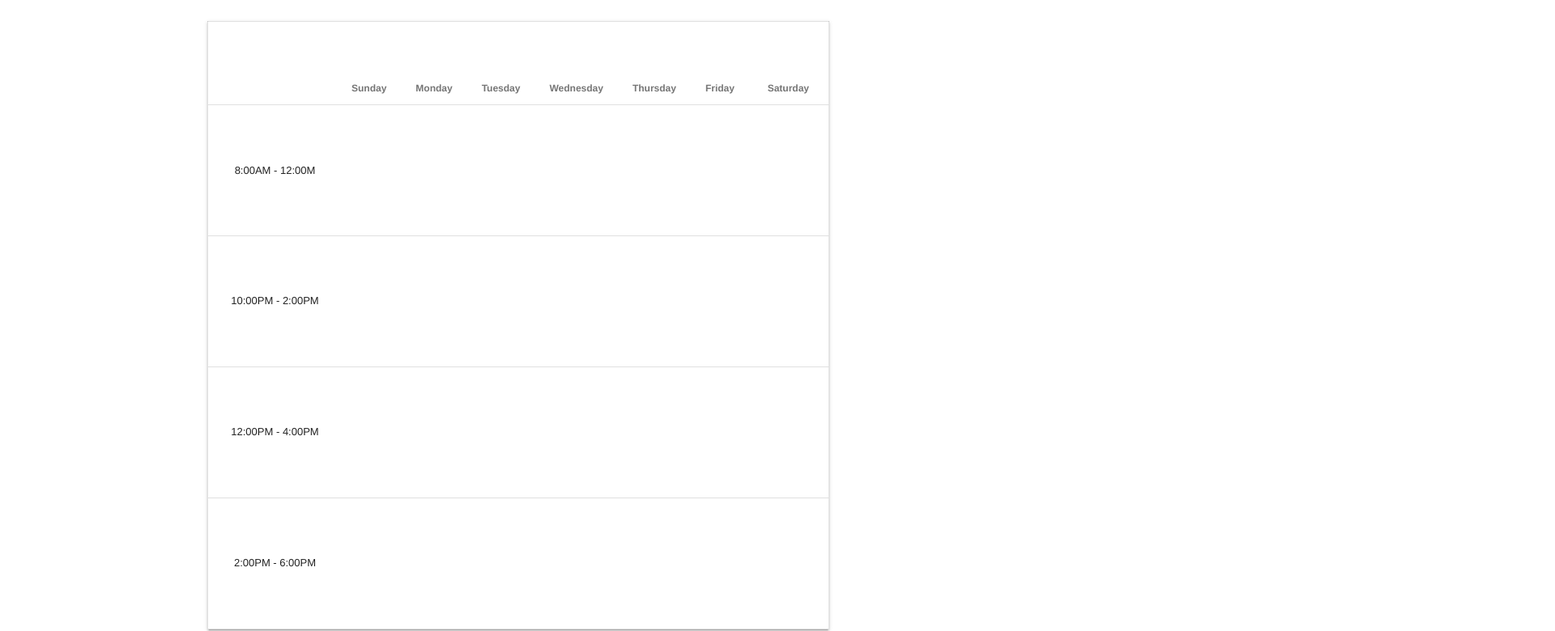
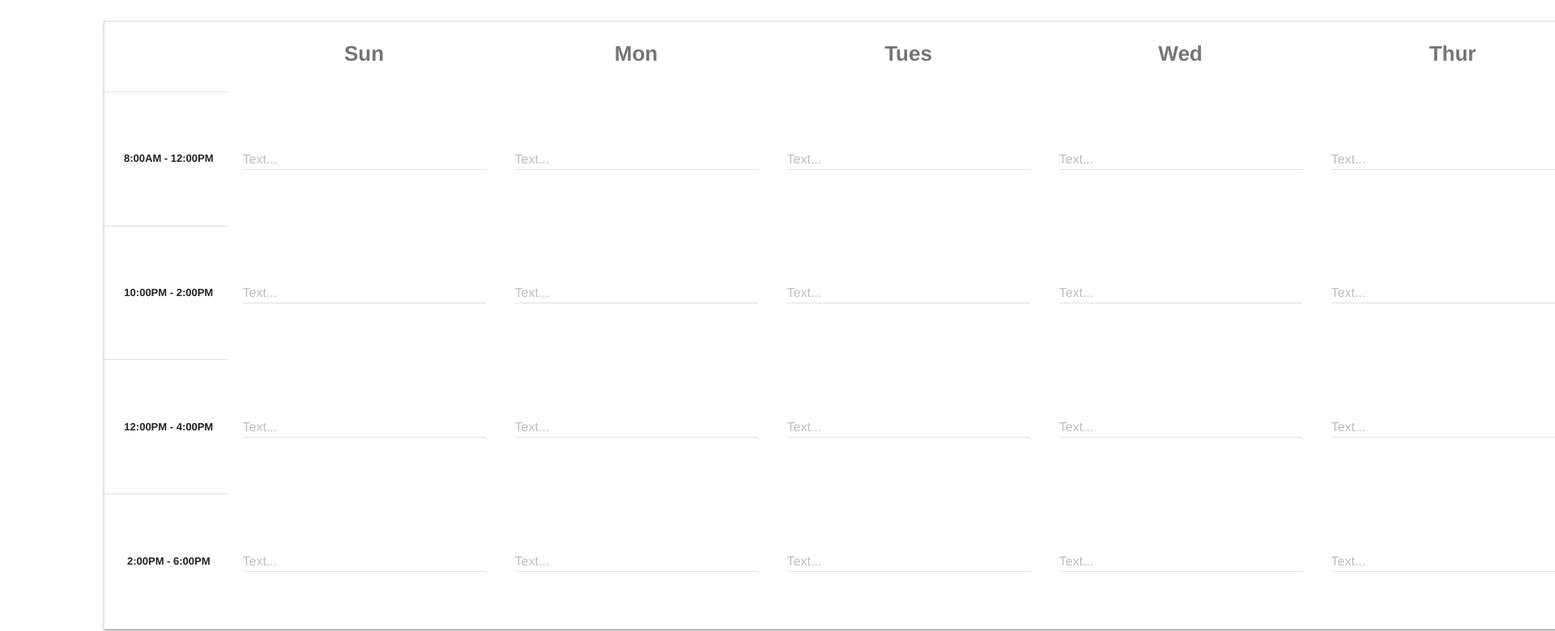
Before and after one commit to CollinsMathews/CollinsMathews.github.io, a plain HTML site: page index.html in a window 1280 px wide. Shown: the top 780 px of the page at 81% size, 1920 px wide, since content can reach past the window. Drawn offline with nearby package versions, Linux system fonts and the light colour scheme.

Commit message:
Added text

```diff
--- a/style.css
+++ b/style.css
@@ -1,11 +1,14 @@
 td.shift_times_cell {
   text-align: center !important;
-  width: 20px;
+  width: 10%;
+  font-weight: 1000;
 }
 
 td.shift_cell {
   width: 10%;
   height: 10%;
+  border: 2px;
+  border-color: black;
 }
 
 th.days_cell {
@@ -19,6 +22,12 @@ table#shift_table {
 }
 
 div#table_container {
-  padding: 2% 20%;
+  padding: 2% 10%;
   height: 94vh;
 }
+
+th#days_cell {
+  text-align: center !important;
+  vertical-align: middle !important;
+  font-size:2em;
+}
--- a/table_script.js
+++ b/table_script.js
@@ -1,7 +1,7 @@
-var shift_table_string = '';
+shift_table_string = '';
 
-var days_of_week = ['', 'Sunday', 'Monday', 'Tuesday', 'Wednesday', 'Thursday', 'Friday', 'Saturday'];
-var shift_times = ['8:00AM - 12:00M', '10:00PM - 2:00PM', '12:00PM - 4:00PM', '2:00PM - 6:00PM'];
+var days_of_week = ['', 'Sun', 'Mon', 'Tues', 'Wed', 'Thur', 'Fri', 'Sat'];
+var shift_times = ['8:00AM - 12:00PM', '10:00PM - 2:00PM', '12:00PM - 4:00PM', '2:00PM - 6:00PM'];
 
 document.getElementById('shift_table').innerHTML += '<thead><tr>';
 for (var i = 0; i < 8; i++) {
@@ -14,7 +14,12 @@ shift_table_string += '</tr></thead>';
 for (var i = 0; i < 4; i++) {
     shift_table_string += '<tr id="row_' + (i+1) + '"><td class="shift_times_cell">' + shift_times[i] + '</td>';
     for (var j = 0; j < 7; j++) {
-        shift_table_string += '<td class="shift_cell">' + '' + '</td>';
+        shift_table_string += '<td class="shift_cell">' + '<form action="#">\
+        <div class="mdl-textfield mdl-js-textfield">\
+        <input class="mdl-textfield__input" type="text" id="sample1">\
+        <label class="mdl-textfield__label" for="sample1">Text...</label>\
+        </div>\
+        </form>' + '</td>';
     }
     shift_table_string += '</tr>';
 }
```
